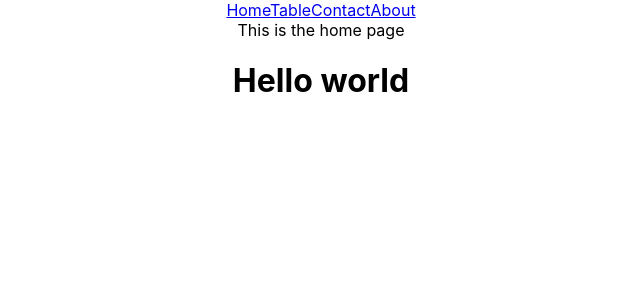
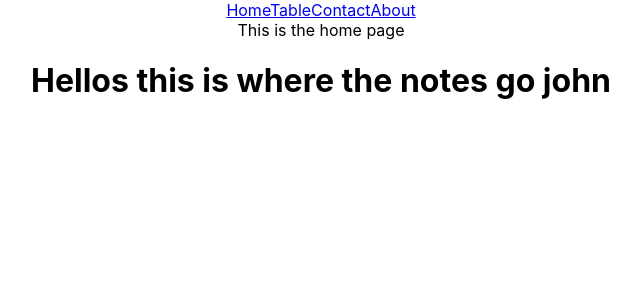
Before and after one commit to johntran1203/helpjohngetgood, a React (Create React App) app: page / in a window 1280 px wide. Shown: the top 300 px of the page, without its empty margins (319-959 px from the left). Built offline with nearby package versions, Linux system fonts and the light colour scheme.

Commit message:
add useContext and extra note component

```diff
--- a/src/App.js
+++ b/src/App.js
@@ -1,4 +1,5 @@
 import logo from './logo.svg';
+import { useState, createContext } from 'react';
 import './App.css';
 import {BrowserRouter as Router, Routes, Route, Link } from "react-router-dom";
 import Home from './components/Home';
@@ -7,21 +8,29 @@ import Table from './components/Table';
 import Navbar from './components/Navbar';
 import ErrorPage from './components/ErrorPage';
 import About from './components/About';
+import Notes from './components/Notes';
+
+export const AppContext = createContext()
 
 function App() {
+  const [userName, setUserName] = useState("john")
+
   return (
     <div className="App">
+      <AppContext.Provider value={{userName, setUserName}}>
       <Router>
         <Navbar />
         <Routes>
-          <Route path='/' element={<Home />}/>
+        <Route path="/" element={<Home  />} />
           <Route path='/table' element={<Table />}/>
-          <Route path='/contact' element={<Contact />}/>
+          <Route path='/contact' element={<Contact  />}/>
           <Route path='/about' element={<About />}/>
           <Route path="*" element={<ErrorPage />}/>
         </Routes>
       </Router>
-      <h1>Hello world</h1>
+      <Notes />
+      </AppContext.Provider>
+
     </div>
   );
 }
--- a/src/components/Contact.jsx
+++ b/src/components/Contact.jsx
@@ -1,4 +1,5 @@
-const Contact = () => {
+const Contact = ({props}) => {
+    console.log(props, 'this is the contact page')
     return (   <div>
         Contact page
     </div>  );
--- a/src/components/Home.jsx
+++ b/src/components/Home.jsx
@@ -1,4 +1,5 @@
-const Home = () => {
+const Home = (props) => {
+    console.log(props, 'hiiiiii')
     return ( <div>
         This is the home page
     </div> );
--- /dev/null
+++ b/src/components/Notes.jsx
@@ -0,0 +1,12 @@
+import { useContext } from "react";
+import { AppContext } from "../App";
+
+const Notes = () => {
+    const {userName} = useContext(AppContext)
+
+    return ( <div>
+        <h1>Hellos this is where the notes go {userName} </h1>
+    </div> );
+}
+
+export default Notes;
```
